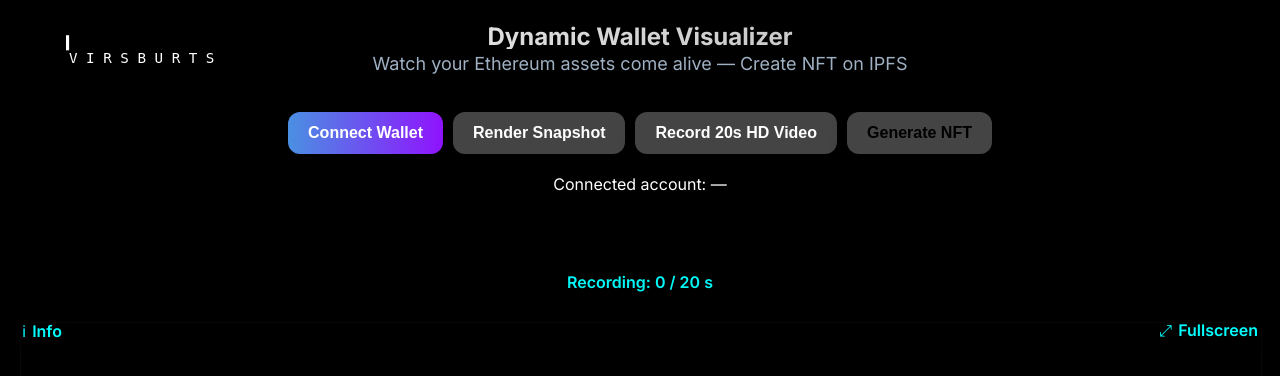
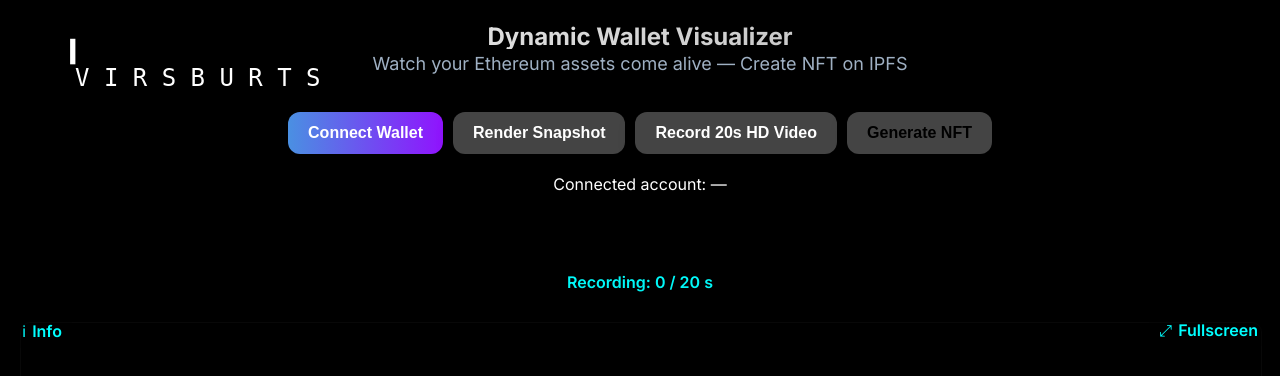
Before and after one commit to CasperLCasper/1-3-nft-sepolia-testnet-ethereum-dynamic-wallet, a website: page index.html in a window 1280 px wide. Drawn offline with nearby package versions, Linux system fonts and the light colour scheme.

Commit message:
Update index.html

```diff
--- a/index.html
+++ b/index.html
@@ -96,7 +96,7 @@
       position: absolute;
       top: 10px;
       left: 40px;
-      width: 160px;
+      width: 270px;
       height: auto;
     }
 
```
